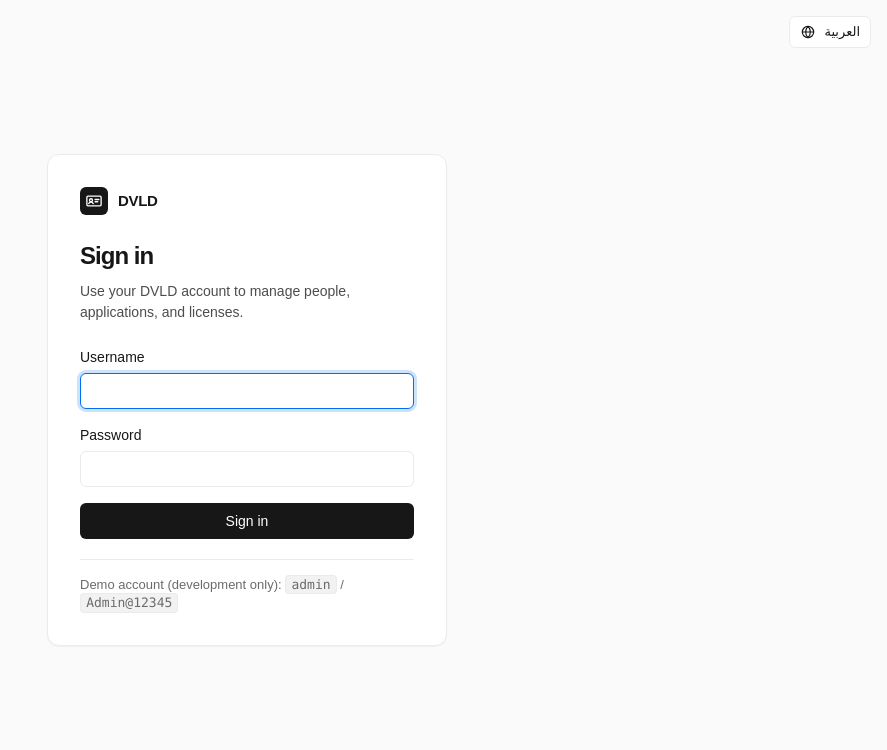
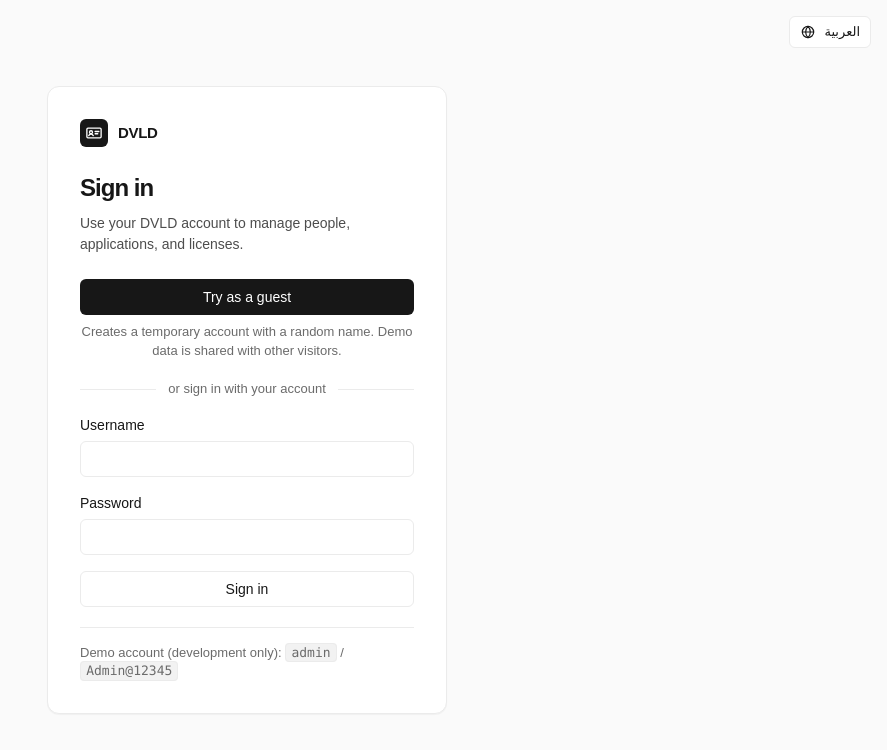
Before and after one commit to MoFadel26/DVLD, a React (Vite) app in the folder web/: page /login in a window 1280 px wide. Shown: the top 750 px of the page, without its empty margins (393-1280 px from the left). Built offline with nearby package versions, Linux system fonts and the light colour scheme.

Commit message:
feat(web): add "Try as a guest" to the sign-in page
Put the guest button first on the sign-in page, with the username and password form below it. Show a guest as their name ("Layla Haddad") in the sidebar, and translate the new text and the rate-limit error into Arabic.

```diff
--- a/web/src/api.ts
+++ b/web/src/api.ts
@@ -3,6 +3,17 @@ import { useCallback, useEffect, useState } from 'react'
 export type User = {
   userId: number
   username: string
+}
+
+// Guest users are created by POST /auth/guest with usernames like "guest.layla.haddad.48213".
+const GUEST_USERNAME = /^guest\.([a-z]+)\.([a-z]+)\.\d+$/
+
+const capitalize = (word: string) => word.charAt(0).toUpperCase() + word.slice(1)
+
+/** The name to show for a user: "Layla Haddad" for a guest, otherwise the username. */
+export function displayName(user: User) {
+  const guest = GUEST_USERNAME.exec(user.username)
+  return guest ? `${capitalize(guest[1])} ${capitalize(guest[2])}` : user.username
 }
 
 export type Session = {
@@ -219,6 +230,8 @@ async function request<T>(method: string, path: string, body?: unknown): Promise
 
 export const api = {
   login: (username: string, password: string) => request<Session>('POST', '/auth/login', { username, password }),
+  /** Demo: signs in as a new temporary user with a random name. */
+  guest: () => request<Session>('POST', '/auth/guest'),
   logout: () => request<void>('POST', '/auth/logout'),
 
   countries: () => request<Country[]>('GET', '/countries'),
--- a/web/src/auth.ts
+++ b/web/src/auth.ts
@@ -4,6 +4,7 @@ import type { User } from './api'
 export type Auth = {
   user: User | null
   signIn: (username: string, password: string) => Promise<void>
+  signInAsGuest: () => Promise<void>
   signOut: () => Promise<void>
 }
 
--- a/web/src/components/AuthProvider.tsx
+++ b/web/src/components/AuthProvider.tsx
@@ -19,6 +19,11 @@ export function AuthProvider({ children }: { children: ReactNode }) {
         setSession(next)
         setSessionState(next)
       },
+      signInAsGuest: async () => {
+        const next = await api.guest()
+        setSession(next)
+        setSessionState(next)
+      },
       signOut: async () => {
         // Revoke the token on the server; sign out locally even if that call fails.
         try {
--- a/web/src/components/Shell.tsx
+++ b/web/src/components/Shell.tsx
@@ -1,5 +1,6 @@
 import { useEffect, useState } from 'react'
 import { NavLink, Outlet } from 'react-router-dom'
+import { displayName } from '../api'
 import { useAuth } from '../auth'
 import { useI18n } from '../i18n'
 import { Icon, type IconName } from './Icons'
@@ -87,10 +88,10 @@ export function Shell() {
           {user && (
             <div className="user-row">
               <span className="user-avatar" aria-hidden="true">
-                {user.username.slice(0, 1).toUpperCase()}
+                {displayName(user).slice(0, 1).toUpperCase()}
               </span>
               <span className="user-name" dir="ltr">
-                {user.username}
+                {displayName(user)}
               </span>
               <button type="button" className="toggle toggle-icon" onClick={signOut} aria-label={t('auth.signOut')} title={t('auth.signOut')}>
                 <Icon name="logout" size={16} className="flip-rtl" />
--- a/web/src/i18n.ts
+++ b/web/src/i18n.ts
@@ -22,6 +22,10 @@ export const en = {
   'login.submit': 'Sign in',
   'login.signingIn': 'Signing in…',
   'login.demo': 'Demo account (development only):',
+  'login.guest': 'Try as a guest',
+  'login.guestStarting': 'Starting…',
+  'login.guestHint': 'Creates a temporary account with a random name. Demo data is shared with other visitors.',
+  'login.or': 'or sign in with your account',
   'brand.sub': 'Driver licensing',
   'theme.toDark': 'Dark theme',
   'theme.toLight': 'Light theme',
@@ -275,6 +279,7 @@ export const en = {
   'err.Domain Business Rule Violation': 'Rule: business rule',
   'err.Invalid Argument': 'Invalid input',
   'err.Invalid Credentials': 'Wrong username or password',
+  'err.Too Many Requests': 'Too many guest sign-ins',
   'err.retry': 'Try again',
   'loading': 'Loading…',
   'back': 'Back',
@@ -302,6 +307,10 @@ export const ar: Record<Key, string> = {
   'login.submit': 'دخول',
   'login.signingIn': 'جارٍ الدخول…',
   'login.demo': 'حساب تجريبي (بيئة التطوير فقط):',
+  'login.guest': 'جرّب كضيف',
+  'login.guestStarting': 'جارٍ البدء…',
+  'login.guestHint': 'يُنشئ حسابًا مؤقتًا باسم عشوائي. البيانات التجريبية مشتركة مع الزوار الآخرين.',
+  'login.or': 'أو سجّل الدخول بحسابك',
   'brand.sub': 'ترخيص السائقين',
   'theme.toDark': 'الوضع الداكن',
   'theme.toLight': 'الوضع الفاتح',
@@ -554,6 +563,7 @@ export const ar: Record<Key, string> = {
   'err.Domain Business Rule Violation': 'القاعدة: قاعدة عمل',
   'err.Invalid Argument': 'مدخلات غير صالحة',
   'err.Invalid Credentials': 'اسم المستخدم أو كلمة المرور غير صحيحة',
+  'err.Too Many Requests': 'محاولات دخول كضيف كثيرة',
   'err.retry': 'أعد المحاولة',
   'loading': 'جارٍ التحميل…',
   'back': 'رجوع',
--- a/web/src/pages/Login.tsx
+++ b/web/src/pages/Login.tsx
@@ -8,7 +8,7 @@ import { useI18n } from '../i18n'
 
 export function Login() {
   const { t, lang, setLang } = useI18n()
-  const { user, signIn } = useAuth()
+  const { user, signIn, signInAsGuest } = useAuth()
   const navigate = useNavigate()
   const location = useLocation()
   const from = (location.state as { from?: string } | null)?.from ?? '/'
@@ -16,21 +16,26 @@ export function Login() {
   const [username, setUsername] = useState('')
   const [password, setPassword] = useState('')
   const [error, setError] = useState<ApiError>()
-  const [busy, setBusy] = useState(false)
+  const [busy, setBusy] = useState<'password' | 'guest' | null>(null)
 
-  if (user) return <Navigate to={from} replace />
+  if (user && !busy) return <Navigate to={from} replace />
 
-  async function submit(e: FormEvent) {
-    e.preventDefault()
-    setBusy(true)
+  async function run(kind: 'password' | 'guest') {
+    setBusy(kind)
     setError(undefined)
     try {
-      await signIn(username.trim(), password)
+      if (kind === 'guest') await signInAsGuest()
+      else await signIn(username.trim(), password)
       navigate(from, { replace: true })
     } catch (err) {
       setError(err as ApiError)
-      setBusy(false)
+      setBusy(null)
     }
+  }
+
+  function submit(e: FormEvent) {
+    e.preventDefault()
+    run('password')
   }
 
   return (
@@ -55,6 +60,15 @@ export function Login() {
         <h1>{t('login.title')}</h1>
         <p className="lede">{t('login.lede')}</p>
 
+        <button type="button" className="btn btn-primary login-submit" disabled={busy !== null} onClick={() => run('guest')}>
+          {busy === 'guest' ? t('login.guestStarting') : t('login.guest')}
+        </button>
+        <p className="login-guest-hint">{t('login.guestHint')}</p>
+
+        <p className="login-or">
+          <span>{t('login.or')}</span>
+        </p>
+
         <form className="form" onSubmit={submit}>
           <div className="field">
             <label htmlFor="username">{t('login.username')}</label>
@@ -63,7 +77,6 @@ export function Login() {
               autoComplete="username"
               dir="ltr"
               required
-              autoFocus
               value={username}
               onChange={(e) => setUsername(e.target.value)}
             />
@@ -81,8 +94,8 @@ export function Login() {
             />
           </div>
           {error && <RuleNotice error={error} />}
-          <button type="submit" className="btn btn-primary login-submit" disabled={busy}>
-            {busy ? t('login.signingIn') : t('login.submit')}
+          <button type="submit" className="btn btn-secondary login-submit" disabled={busy !== null}>
+            {busy === 'password' ? t('login.signingIn') : t('login.submit')}
           </button>
         </form>
 
--- a/web/src/styles.css
+++ b/web/src/styles.css
@@ -416,6 +416,28 @@ html[lang='ar'] .login-card h1 {
 
 .login-submit {
   width: 100%;
+}
+
+.login-guest-hint {
+  font-size: 0.8125rem;
+  color: var(--text-3);
+  text-align: center;
+}
+
+.login-or {
+  display: flex;
+  align-items: center;
+  gap: 12px;
+  margin: 12px 0 8px;
+  font-size: 0.8125rem;
+  color: var(--text-3);
+}
+
+.login-or::before,
+.login-or::after {
+  content: '';
+  flex: 1;
+  border-top: 1px solid var(--border);
 }
 
 .login-hint {
```
